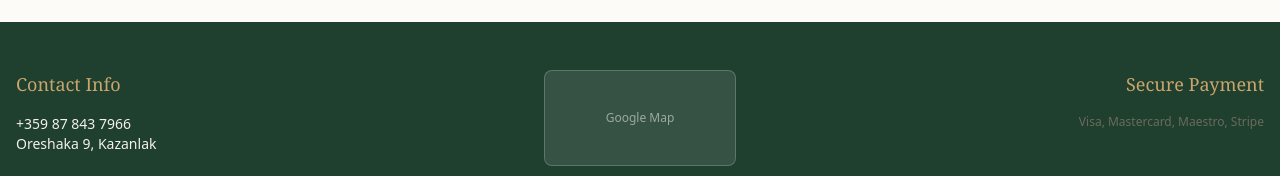
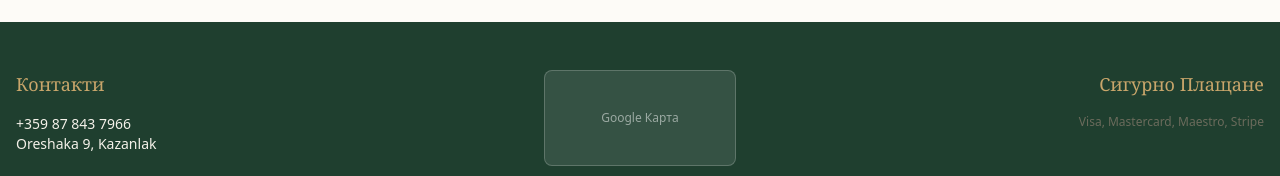
Before and after one commit to TodorIPetrov/Woodcarving, a Next.js app: page /bg/about in a window 1280 px wide. Shown: the part 1473-1649 px from the top of the page. Built offline with nearby package versions, Linux system fonts and the light colour scheme; a web font is replaced by a local one.

Commit message:
fix: translate footer and engraving label

```diff
--- a/app/[lang]/layout.tsx
+++ b/app/[lang]/layout.tsx
@@ -85,18 +85,18 @@ export default async function RootLayout({
           <footer className="bg-custom-forest text-custom-cream py-12 mt-20">
             <div className="max-w-7xl mx-auto px-4 grid grid-cols-1 md:grid-cols-3 gap-8 text-sm">
               <div>
-                <h4 className="font-serif text-lg text-custom-gold mb-4">Contact Info</h4>
+                <h4 className="font-serif text-lg text-custom-gold mb-4">{dict.footer.contact_info}</h4>
                 <p>+359 87 843 7966</p>
                 <p>Oreshaka 9, Kazanlak</p>
               </div>
               <div className="text-center">
                 <div className="bg-white/10 h-24 w-48 mx-auto flex items-center justify-center rounded-lg border border-white/20 mb-4">
                   {/* Map Placeholder */}
-                  <span className="text-white/50 text-xs">Google Map</span>
+                  <span className="text-white/50 text-xs">{dict.footer.map_placeholder || "Google Map"}</span>
                 </div>
               </div>
               <div className="text-right">
-                <h4 className="font-serif text-lg text-custom-gold mb-4">Secure Payment</h4>
+                <h4 className="font-serif text-lg text-custom-gold mb-4">{dict.footer.secure_payment}</h4>
                 <p className="text-custom-muted text-xs">Visa, Mastercard, Maestro, Stripe</p>
               </div>
             </div>
--- a/components/PersonalizationModule.tsx
+++ b/components/PersonalizationModule.tsx
@@ -15,7 +15,8 @@ export default function PersonalizationModule({ basePrice, surcharge, onUpdate,
 
   const t = dict || {
     engraving: "Custom Engraving",
-    engraving_placeholder: "Enter text for engraving"
+    engraving_placeholder: "Enter text for engraving",
+    engraving_label: "Engraving Text (Max 20 characters)"
   };
 
   const handleToggle = (checked: boolean) => {
@@ -43,7 +44,7 @@ export default function PersonalizationModule({ basePrice, surcharge, onUpdate,
 
       {isPersonalized && (
         <div className="animate-fade-in mt-4">
-          <label className="block text-sm text-custom-muted mb-2">Engraving Text (Max 20 characters)</label>
+          <label className="block text-sm text-custom-muted mb-2">{t.engraving_label}</label>
           <input
             type="text"
             maxLength={20}
--- a/dictionaries/bg.json
+++ b/dictionaries/bg.json
@@ -65,12 +65,16 @@
     "size": "Размер",
     "engraving": "Гравиране по поръчка",
     "engraving_placeholder": "Въведете текст за гравиране (+10.00 лв)",
+    "engraving_label": "Текст за гравиране (Макс. 20 символа)",
     "made_to_order_takes": "По поръчка (Отнема 2-3 седмици)",
     "total": "Общо",
     "fallback_name": "Релефна Православна Икона - Св. Георги",
     "fallback_desc": "Прецизно ръчно изработен дървен релеф, изобразяващ Свети Георги. Изработен от първокласна орехова дървесина, завършен с естествени масла за дълготрайна издръжливост и богата естетика."
   },
   "footer": {
-    "rights": "Всички права запазени."
+    "contact_info": "Контакти",
+    "secure_payment": "Сигурно Плащане",
+    "rights": "Всички права запазени.",
+    "map_placeholder": "Google Карта"
   }
 }
--- a/dictionaries/en.json
+++ b/dictionaries/en.json
@@ -65,12 +65,16 @@
     "size": "Size",
     "engraving": "Custom Engraving",
     "engraving_placeholder": "Enter text for engraving (+$10.00)",
+    "engraving_label": "Engraving Text (Max 20 characters)",
     "made_to_order_takes": "Made to Order (Takes 2-3 weeks)",
     "total": "Total",
     "fallback_name": "Orthodox Icon Relief - St. George",
     "fallback_desc": "A meticulously hand-carved wooden relief depicting St. George. Crafted from premium walnut wood, finished with natural oils for lasting durability and a rich aesthetic."
   },
   "footer": {
-    "rights": "All rights reserved."
+    "contact_info": "Contact Info",
+    "secure_payment": "Secure Payment",
+    "rights": "All rights reserved.",
+    "map_placeholder": "Google Map"
   }
 }
```
